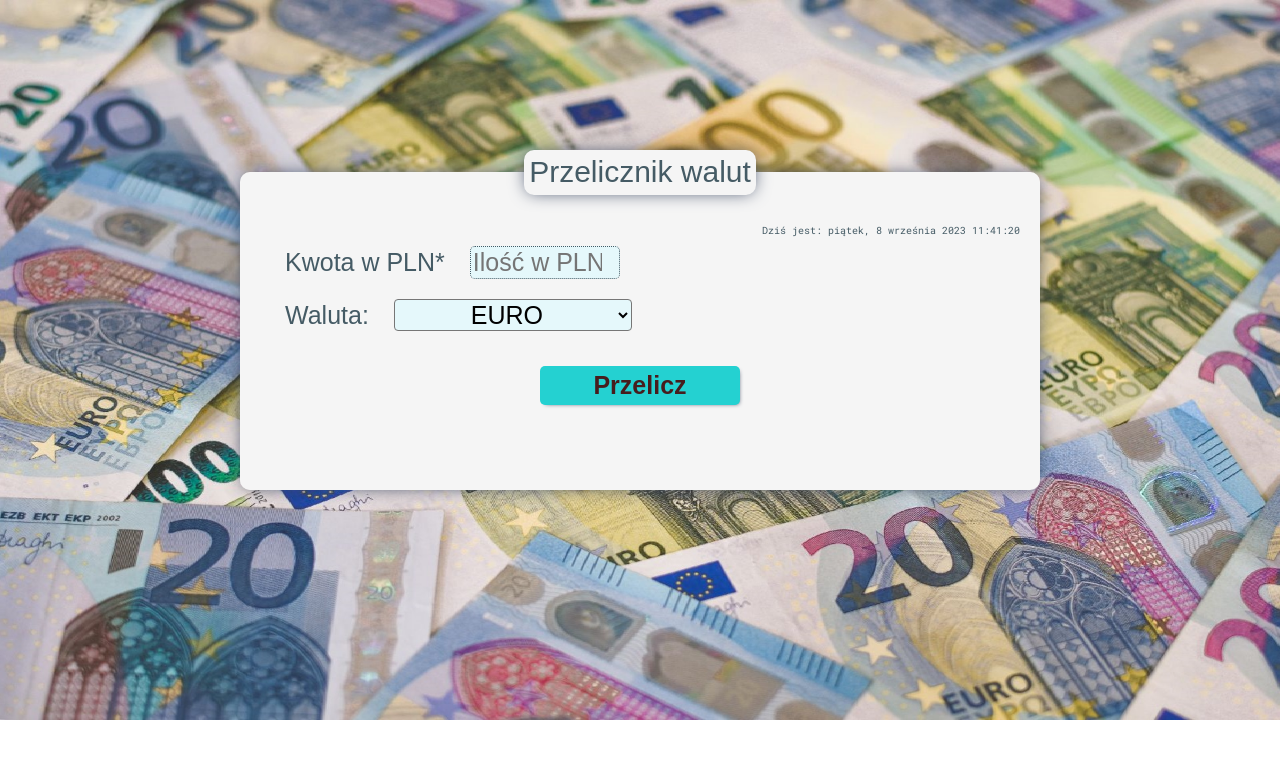
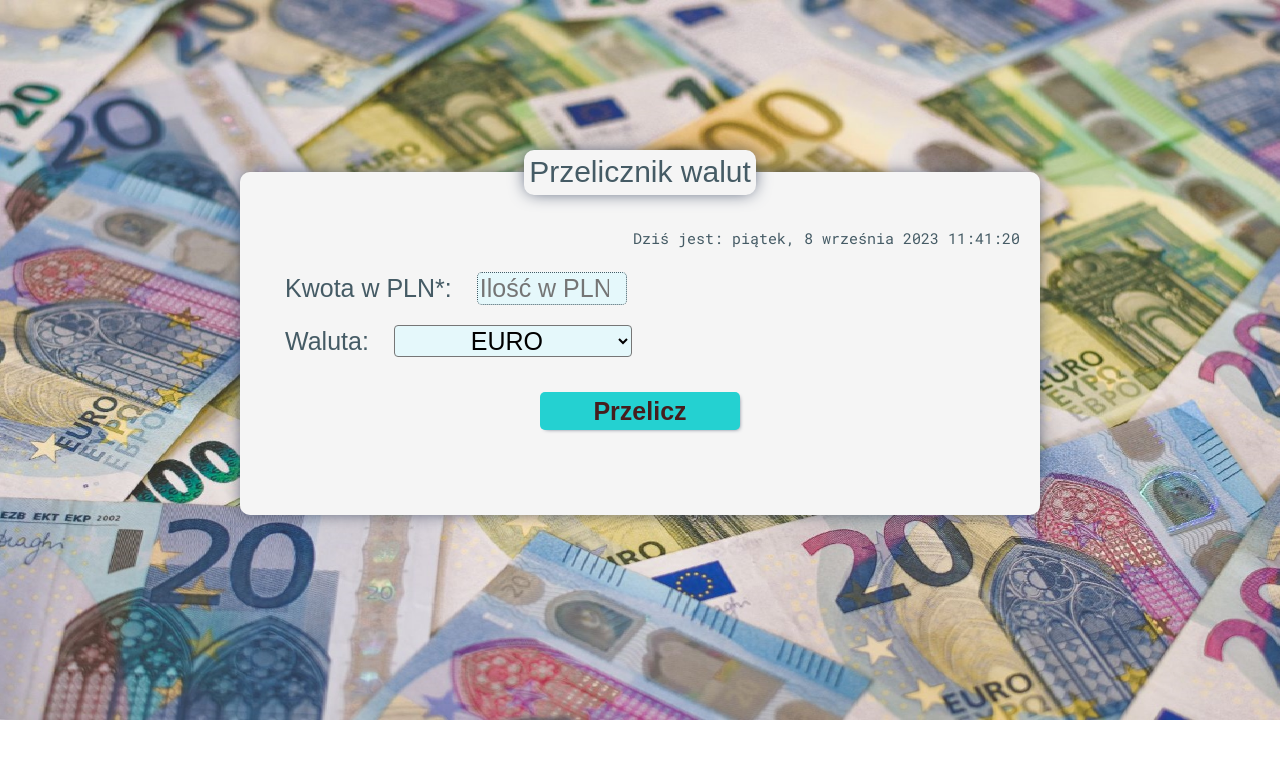
Before and after one commit to Alekzann/currency-converter-react, a React (Create React App) app: page / in a window 1280 px wide. Shown: the top 758 px of the page. Built offline with nearby package versions, Linux system fonts and the light colour scheme.

Commit message:
min height of container changed, font size of clock changed

```diff
--- a/src/App.js
+++ b/src/App.js
@@ -2,7 +2,6 @@ import Form from "./Form";
 import Container from "./Container";
 import { currencies } from './currencies.js';
 import { useState } from 'react';
-
 
 function App() {
   const [currency, setCurrency] = useState(currencies[0].id);
--- a/src/Container/style.css
+++ b/src/Container/style.css
@@ -1,6 +1,6 @@
 .container {
 	margin: 0 auto;
-	min-height: 500px;
+	min-height: 600px;
 	max-width: 1000px;
 	font-size: 25px;
 }
--- a/src/Form/CurrentDate/index.js
+++ b/src/Form/CurrentDate/index.js
@@ -1,6 +1,5 @@
 import "./style.css";
 import { useState, useEffect } from 'react';
-
 
 const CurrentDate = () => {
   const [currentDate, setCurrentDate] = useState(new Date());
@@ -34,6 +33,4 @@ const CurrentDate = () => {
   );
 };
 
-
-
 export default CurrentDate;
--- a/src/Form/CurrentDate/style.css
+++ b/src/Form/CurrentDate/style.css
@@ -1,6 +1,7 @@
 .date {
+  margin-bottom: 10px;
   display: grid;
   justify-content: right;
-  font-size: 10px;
+  font-size: 15px;
   font-family: 'Roboto Mono', monospace;
 }
--- a/src/Form/index.js
+++ b/src/Form/index.js
@@ -8,7 +8,7 @@ const Form = ({ amount, setAmount, currency, setCurrency, result, onFormSubmit }
       <legend className="form__legend">Przelicznik walut</legend>
       <div className="form__container">
         <CurrentDate />
-        <span className="form__listHeader">Kwota w PLN*</span>
+        <span className="form__listHeader">Kwota w PLN*:</span>
         <input
           className="form__input"
           name="amount"
--- a/src/Form/style.css
+++ b/src/Form/style.css
@@ -12,7 +12,6 @@
   border: none;
   border-radius: 10px;
   box-shadow: 0px 0px 17px -3px #394660;
-
 }
 
 .form__legend {
```
